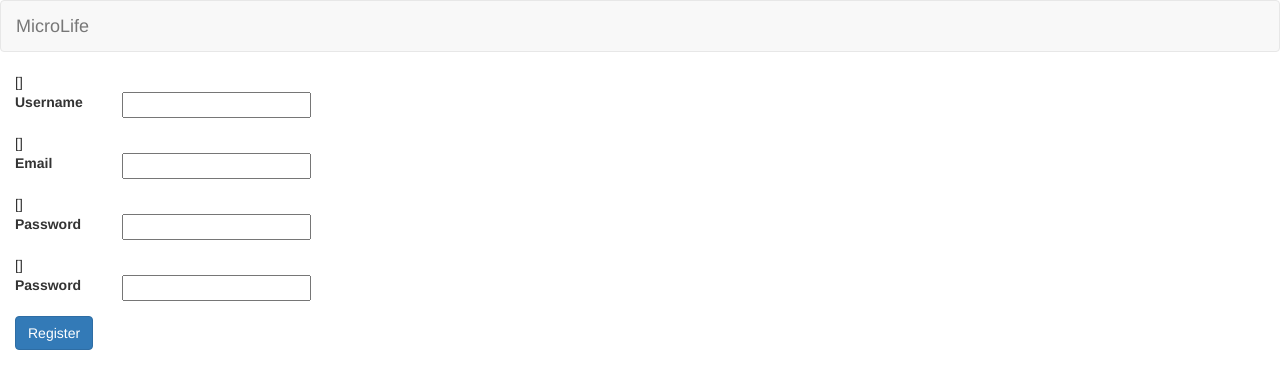
After one commit to alpha-tango/microlife, a Django app: template microlives/templates/registration/registration_form.html in a window 1280 px wide. The commit adds this page. Shown: the top 389 px of the page. Run offline with Django 3.2, Linux system fonts and the light colour scheme; the template is opened without the code that fills it, so the values that code supplies are empty, except form fields; tables that the repository leaves empty hold one stand-in row (values such as "Sample post"); form fields are guessed from the names that the template uses; some libraries are stand-ins or nearby versions.

Commit message:
+ registration

```diff
--- a/microlives/templates/microlives/header.html
+++ b/microlives/templates/microlives/header.html
@@ -15,9 +15,6 @@
     <div class="collapse navbar-collapse" id="bs-example-navbar-collapse-1">
       <ul class="nav navbar-nav">
       </ul>
-      <div class="navbar-form navbar-right">
-        <a href="#" class="btn btn-default">Login</a>
-      </div>
     </div><!-- /.navbar-collapse -->
   </div><!-- /.container-fluid -->
 </nav>
--- /dev/null
+++ b/microlives/templates/registration/registration_form.html
@@ -0,0 +1,81 @@
+{% extends 'microlives/layout.html' %}
+
+{% block body %}
+
+{% if form.errors %}
+  <p>Your username and password didn't match. Please try again.</p>
+{% endif %}
+
+<div class='container-fluid'>
+  <form method="post" action="/register/">
+   {% csrf_token %}
+    <div class="fieldWrapper form-group">
+      {{ form.username.errors }}
+      <div class="form-group row">
+        <div class='col-sm-1 col-form-label'>
+          {{ form.username.label_tag }}
+        </div>
+        <div class='col-sm-2'>
+          {{ form.username }}
+        </div>
+        <div class='col-sm-9'>
+          {% if form.username.help_text %}
+            <p class="help">{{ form.username.help_text|safe }}</p>
+          {% endif %}
+        </div>
+      </div><!-- row -->
+    </div><!-- form group -->
+    <div class="fieldWrapper form-group">
+      {{ form.email.errors }}
+      <div class='form-group row'>
+        <div class='col-sm-1 col-form-label'>
+          {{ form.email.label_tag }}
+        </div>
+        <div class='col-sm-2'>
+          {{ form.email }}
+        </div>
+        <div class='col-sm-9'>
+        </div>
+      </div><!-- row -->
+    </div><!-- form group -->
+    <div class="fieldWrapper form-group">
+      {{ form.password1.errors }}
+      <div class='form-group row'>
+        <div class='col-sm-1 col-form-label'>
+          {{ form.password1.label_tag }}
+        </div>
+        <div class='col-sm-2'>
+          {{ form.password1 }}
+        </div>
+        <div class='col-sm-9'>
+          {% if form.password1.help_text %}
+            <p class="help">{{ form.password1.help_text|safe }}</p>
+          {% endif %}
+        </div>
+      </div><!-- row -->
+    </div><!-- form group -->
+    <div class="fieldWrapper form-group">
+      {{ form.password2.errors }}
+      <div class='form-group row'>
+        <div class='col-sm-1 col-form-label'>
+          {{ form.password2.label_tag }}
+        </div>
+        <div class='col-sm-2'>
+          {{ form.password2 }}
+        </div>
+        <div class='col-sm-9'>
+          {% if form.password2.help_text %}
+            <p class="help">{{ form.password2.help_text|safe }}</p>
+          {% endif %}
+        </div>
+      </div><!-- row -->
+    </div><!-- form group -->
+    <div class='form-group row'>
+      <div class='col-sm-2'>
+        <input type="submit" value="Register" class='btn btn-primary'/>
+      </div>
+    </div><!-- row -->
+  </form>
+</div>
+
+{% endblock %}
--- a/microlives/urls.py
+++ b/microlives/urls.py
@@ -1,6 +1,8 @@
-from django.conf.urls import url
+from django.conf.urls import url, include
 from . import views
+from django.contrib.auth import views as auth_views
 
 urlpatterns = [
     url(r'^$', views.index, name='index'),
+    url(r'^', include('registration.backends.simple.urls')),
 ]
```
Also changed, not shown: microlives/templates/microlives/index.html (+2 -26 lines).
